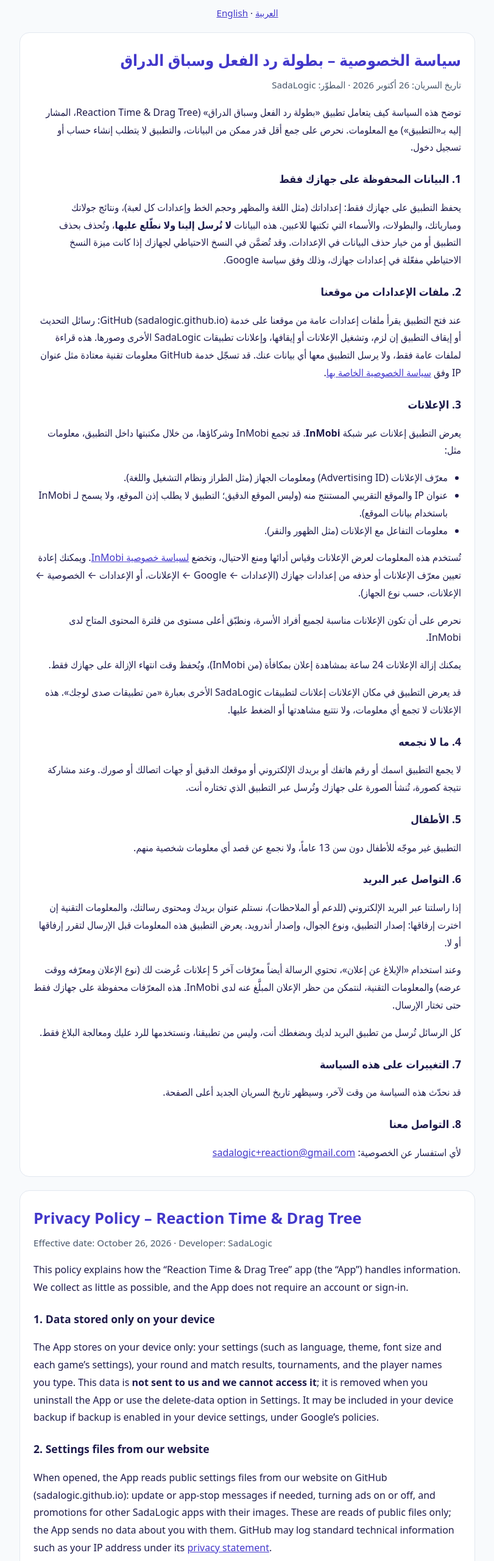
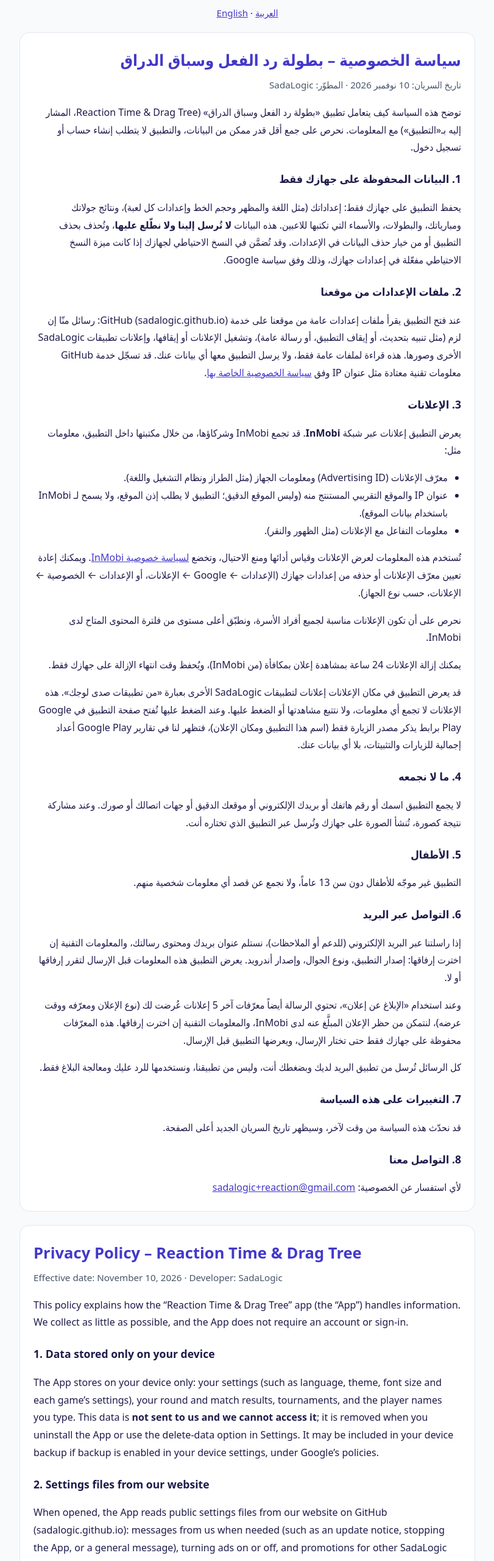
Before and after one commit to SadaLogic/privacy, a plain HTML site: page reaction-time/index.html in a window 1280 px wide. Shown: the part 20-2580 px from the top of the page at 61% size, without its empty margins (234-1045 px from the left). Drawn offline with Linux system fonts and the light colour scheme.

Commit message:
Update effective date in privacy policy

```diff
--- a/reaction-time/index.html
+++ b/reaction-time/index.html
@@ -30,7 +30,7 @@
 <!-- ===================== العربية ===================== -->
 <section class="card" id="ar">
 <h1>سياسة الخصوصية – بطولة رد الفعل وسباق الدراق</h1>
-<div class="meta">تاريخ السريان: 26 أكتوبر 2026 · المطوّر: SadaLogic</div>
+<div class="meta">تاريخ السريان: 10 نوفمبر 2026 · المطوّر: SadaLogic</div>
 
 <p>توضح هذه السياسة كيف يتعامل تطبيق «بطولة رد الفعل وسباق الدراق» (Reaction Time &amp; Drag Tree، المشار إليه بـ«التطبيق») مع المعلومات. نحرص على جمع أقل قدر ممكن من البيانات، والتطبيق لا يتطلب إنشاء حساب أو تسجيل دخول.</p>
 
@@ -38,7 +38,7 @@
 <p>يحفظ التطبيق على جهازك فقط: إعداداتك (مثل اللغة والمظهر وحجم الخط وإعدادات كل لعبة)، ونتائج جولاتك ومبارياتك، والبطولات، والأسماء التي تكتبها للاعبين. هذه البيانات <strong>لا تُرسل إلينا ولا نطّلع عليها</strong>، وتُحذف بحذف التطبيق أو من خيار حذف البيانات في الإعدادات. وقد تُضمَّن في النسخ الاحتياطي لجهازك إذا كانت ميزة النسخ الاحتياطي مفعّلة في إعدادات جهازك، وذلك وفق سياسة Google.</p>
 
 <h2>2. ملفات الإعدادات من موقعنا</h2>
-<p>عند فتح التطبيق يقرأ ملفات إعدادات عامة من موقعنا على خدمة GitHub (sadalogic.github.io): رسائل التحديث أو إيقاف التطبيق إن لزم، وتشغيل الإعلانات أو إيقافها، وإعلانات تطبيقات SadaLogic الأخرى وصورها. هذه قراءة لملفات عامة فقط، ولا يرسل التطبيق معها أي بيانات عنك. قد تسجّل خدمة GitHub معلومات تقنية معتادة مثل عنوان IP وفق <a href="https://docs.github.com/site-policy/privacy-policies/github-general-privacy-statement" target="_blank" rel="noopener">سياسة الخصوصية الخاصة بها</a>.</p>
+<p>عند فتح التطبيق يقرأ ملفات إعدادات عامة من موقعنا على خدمة GitHub (sadalogic.github.io): رسائل منّا إن لزم (مثل تنبيه بتحديث، أو إيقاف التطبيق، أو رسالة عامة)، وتشغيل الإعلانات أو إيقافها، وإعلانات تطبيقات SadaLogic الأخرى وصورها. هذه قراءة لملفات عامة فقط، ولا يرسل التطبيق معها أي بيانات عنك. قد تسجّل خدمة GitHub معلومات تقنية معتادة مثل عنوان IP وفق <a href="https://docs.github.com/site-policy/privacy-policies/github-general-privacy-statement" target="_blank" rel="noopener">سياسة الخصوصية الخاصة بها</a>.</p>
 
 <h2>3. الإعلانات</h2>
 <p>يعرض التطبيق إعلانات عبر شبكة <strong>InMobi</strong>. قد تجمع InMobi وشركاؤها، من خلال مكتبتها داخل التطبيق، معلومات مثل:</p>
@@ -50,7 +50,7 @@
 <p>تُستخدم هذه المعلومات لعرض الإعلانات وقياس أدائها ومنع الاحتيال، وتخضع <a href="https://advertising.inmobi.com/privacy-policy" target="_blank" rel="noopener">لسياسة خصوصية InMobi</a>. ويمكنك إعادة تعيين معرّف الإعلانات أو حذفه من إعدادات جهازك (الإعدادات ← Google ← الإعلانات، أو الإعدادات ← الخصوصية ← الإعلانات، حسب نوع الجهاز).</p>
 <p>نحرص على أن تكون الإعلانات مناسبة لجميع أفراد الأسرة، ونطبّق أعلى مستوى من فلترة المحتوى المتاح لدى InMobi.</p>
 <p>يمكنك إزالة الإعلانات 24 ساعة بمشاهدة إعلان بمكافأة (من InMobi)، ويُحفظ وقت انتهاء الإزالة على جهازك فقط.</p>
-<p>قد يعرض التطبيق في مكان الإعلانات إعلانات لتطبيقات SadaLogic الأخرى بعبارة «من تطبيقات صدى لوجك». هذه الإعلانات لا تجمع أي معلومات، ولا نتتبع مشاهدتها أو الضغط عليها.</p>
+<p>قد يعرض التطبيق في مكان الإعلانات إعلانات لتطبيقات SadaLogic الأخرى بعبارة «من تطبيقات صدى لوجك». هذه الإعلانات لا تجمع أي معلومات، ولا نتتبع مشاهدتها أو الضغط عليها. وعند الضغط عليها تُفتح صفحة التطبيق في Google Play برابط يذكر مصدر الزيارة فقط (اسم هذا التطبيق ومكان الإعلان)، فتظهر لنا في تقارير Google Play أعداد إجمالية للزيارات والتثبيتات، بلا أي بيانات عنك.</p>
 
 <h2>4. ما لا نجمعه</h2>
 <p>لا يجمع التطبيق اسمك أو رقم هاتفك أو بريدك الإلكتروني أو موقعك الدقيق أو جهات اتصالك أو صورك. وعند مشاركة نتيجة كصورة، تُنشأ الصورة على جهازك وتُرسل عبر التطبيق الذي تختاره أنت.</p>
@@ -60,7 +60,7 @@
 
 <h2>6. التواصل عبر البريد</h2>
 <p>إذا راسلتنا عبر البريد الإلكتروني (للدعم أو الملاحظات)، نستلم عنوان بريدك ومحتوى رسالتك، والمعلومات التقنية إن اخترت إرفاقها: إصدار التطبيق، ونوع الجوال، وإصدار أندرويد. يعرض التطبيق هذه المعلومات قبل الإرسال لتقرر إرفاقها أو لا.</p>
-<p>وعند استخدام «الإبلاغ عن إعلان»، تحتوي الرسالة أيضاً معرّفات آخر 5 إعلانات عُرضت لك (نوع الإعلان ومعرّفه ووقت عرضه) والمعلومات التقنية، لنتمكن من حظر الإعلان المبلَّغ عنه لدى InMobi. هذه المعرّفات محفوظة على جهازك فقط حتى تختار الإرسال.</p>
+<p>وعند استخدام «الإبلاغ عن إعلان»، تحتوي الرسالة أيضاً معرّفات آخر 5 إعلانات عُرضت لك (نوع الإعلان ومعرّفه ووقت عرضه)، لنتمكن من حظر الإعلان المبلَّغ عنه لدى InMobi، والمعلومات التقنية إن اخترت إرفاقها. هذه المعرّفات محفوظة على جهازك فقط حتى تختار الإرسال، ويعرضها التطبيق قبل الإرسال.</p>
 <p>كل الرسائل تُرسل من تطبيق البريد لديك وبضغطك أنت، وليس من تطبيقنا، ونستخدمها للرد عليك ومعالجة البلاغ فقط.</p>
 
 <h2>7. التغييرات على هذه السياسة</h2>
@@ -73,7 +73,7 @@
 <!-- ===================== English ===================== -->
 <section class="card en" id="en" lang="en" dir="ltr">
 <h1>Privacy Policy – Reaction Time &amp; Drag Tree</h1>
-<div class="meta">Effective date: October 26, 2026 · Developer: SadaLogic</div>
+<div class="meta">Effective date: November 10, 2026 · Developer: SadaLogic</div>
 
 <p>This policy explains how the “Reaction Time &amp; Drag Tree” app (the “App”) handles information. We collect as little as possible, and the App does not require an account or sign-in.</p>
 
@@ -81,7 +81,7 @@
 <p>The App stores on your device only: your settings (such as language, theme, font size and each game’s settings), your round and match results, tournaments, and the player names you type. This data is <strong>not sent to us and we cannot access it</strong>; it is removed when you uninstall the App or use the delete-data option in Settings. It may be included in your device backup if backup is enabled in your device settings, under Google’s policies.</p>
 
 <h2>2. Settings files from our website</h2>
-<p>When opened, the App reads public settings files from our website on GitHub (sadalogic.github.io): update or app-stop messages if needed, turning ads on or off, and promotions for other SadaLogic apps with their images. These are reads of public files only; the App sends no data about you with them. GitHub may log standard technical information such as your IP address under its <a href="https://docs.github.com/site-policy/privacy-policies/github-general-privacy-statement" target="_blank" rel="noopener">privacy statement</a>.</p>
+<p>When opened, the App reads public settings files from our website on GitHub (sadalogic.github.io): messages from us when needed (such as an update notice, stopping the App, or a general message), turning ads on or off, and promotions for other SadaLogic apps with their images. These are reads of public files only; the App sends no data about you with them. GitHub may log standard technical information such as your IP address under its <a href="https://docs.github.com/site-policy/privacy-policies/github-general-privacy-statement" target="_blank" rel="noopener">privacy statement</a>.</p>
 
 <h2>3. Advertising</h2>
 <p>The App shows ads through <strong>InMobi</strong>. Through its SDK in the App, InMobi and its partners may collect information such as:</p>
@@ -93,7 +93,7 @@
 <p>This information is used to serve and measure ads and prevent fraud, and is subject to <a href="https://advertising.inmobi.com/privacy-policy" target="_blank" rel="noopener">InMobi’s Privacy Policy</a>. You can reset or delete your Advertising ID in your device settings (Settings → Google → Ads, or Settings → Privacy → Ads, depending on your device).</p>
 <p>We aim to keep ads family-friendly and apply the strictest content filtering available from InMobi.</p>
 <p>You can remove ads for 24 hours by watching a rewarded ad (from InMobi); the end time is stored on your device only.</p>
-<p>In ad spaces, the App may show promotions for other SadaLogic apps labeled “From SadaLogic apps”. These promotions collect no information, and we do not track their views or clicks.</p>
+<p>In ad spaces, the App may show promotions for other SadaLogic apps labeled “From SadaLogic apps”. These promotions collect no information, and we do not track their views or clicks. Tapping one opens the app’s Google Play page with a link that states only the source of the visit (this app’s name and the ad position), so Google Play reports show us aggregate numbers of visits and installs, with no data about you.</p>
 
 <h2>4. What we do not collect</h2>
 <p>The App does not collect your name, phone number, email address, precise location, contacts or photos. When you share a result as an image, the image is created on your device and sent through the app you choose.</p>
@@ -103,7 +103,7 @@
 
 <h2>6. Email contact</h2>
 <p>If you email us (for support or feedback), we receive your email address and message, and the technical information if you choose to attach it: app version, device model and Android version. The App shows this information before sending so you can decide whether to attach it.</p>
-<p>When you use “Report an ad”, the message also contains the IDs of the last 5 ads shown to you (ad type, ID and time shown) and the technical information, so we can block the reported ad with InMobi. These IDs stay on your device until you choose to send them.</p>
+<p>When you use “Report an ad”, the message also contains the IDs of the last 5 ads shown to you (ad type, ID and time shown), so we can block the reported ad with InMobi, along with the technical information if you choose to attach it. These IDs stay on your device until you choose to send them, and the App shows them before sending.</p>
 <p>All messages are sent from your own email app when you tap send, not by the App, and we use them only to reply to you and handle the report.</p>
 
 <h2>7. Changes to this policy</h2>
```
